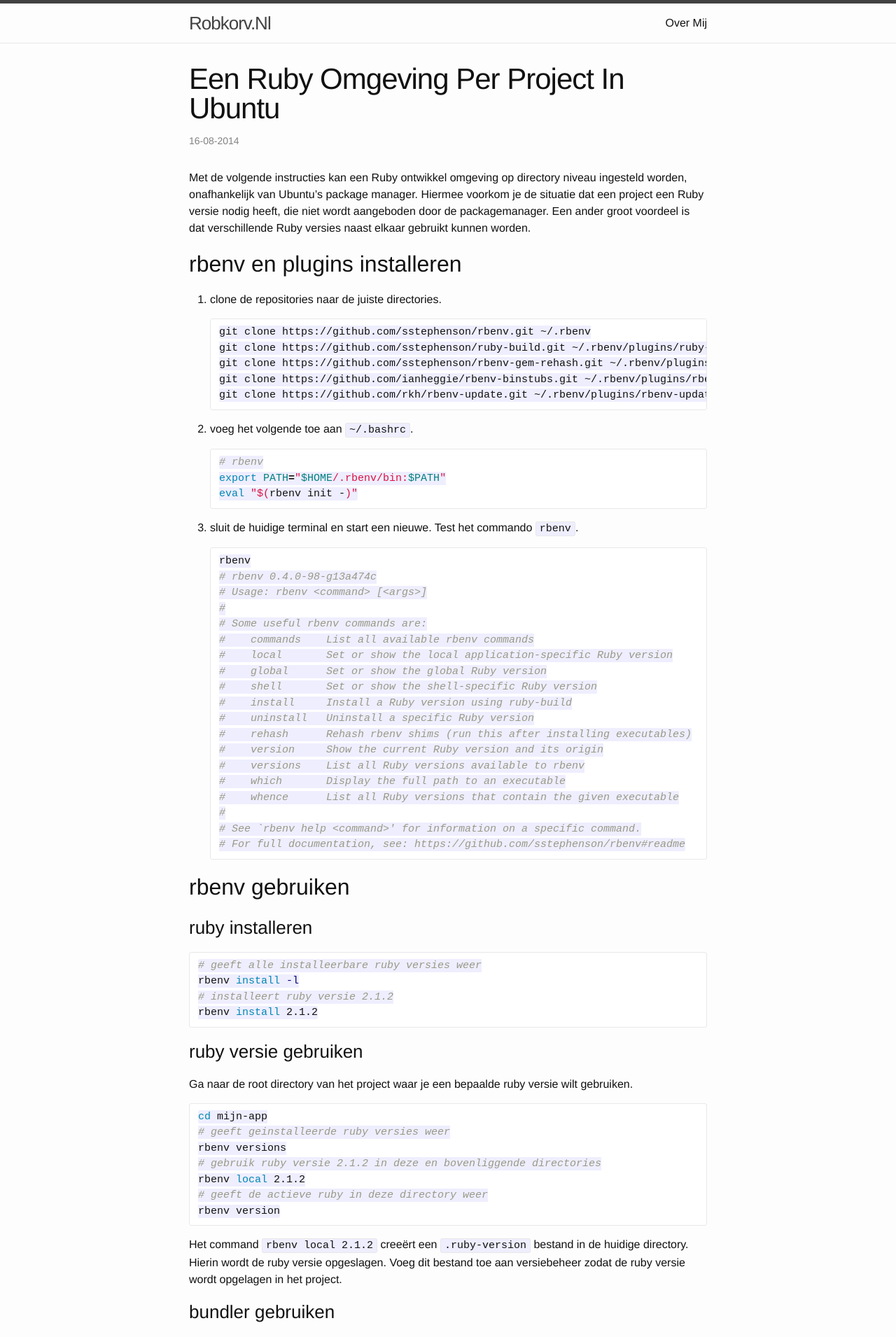
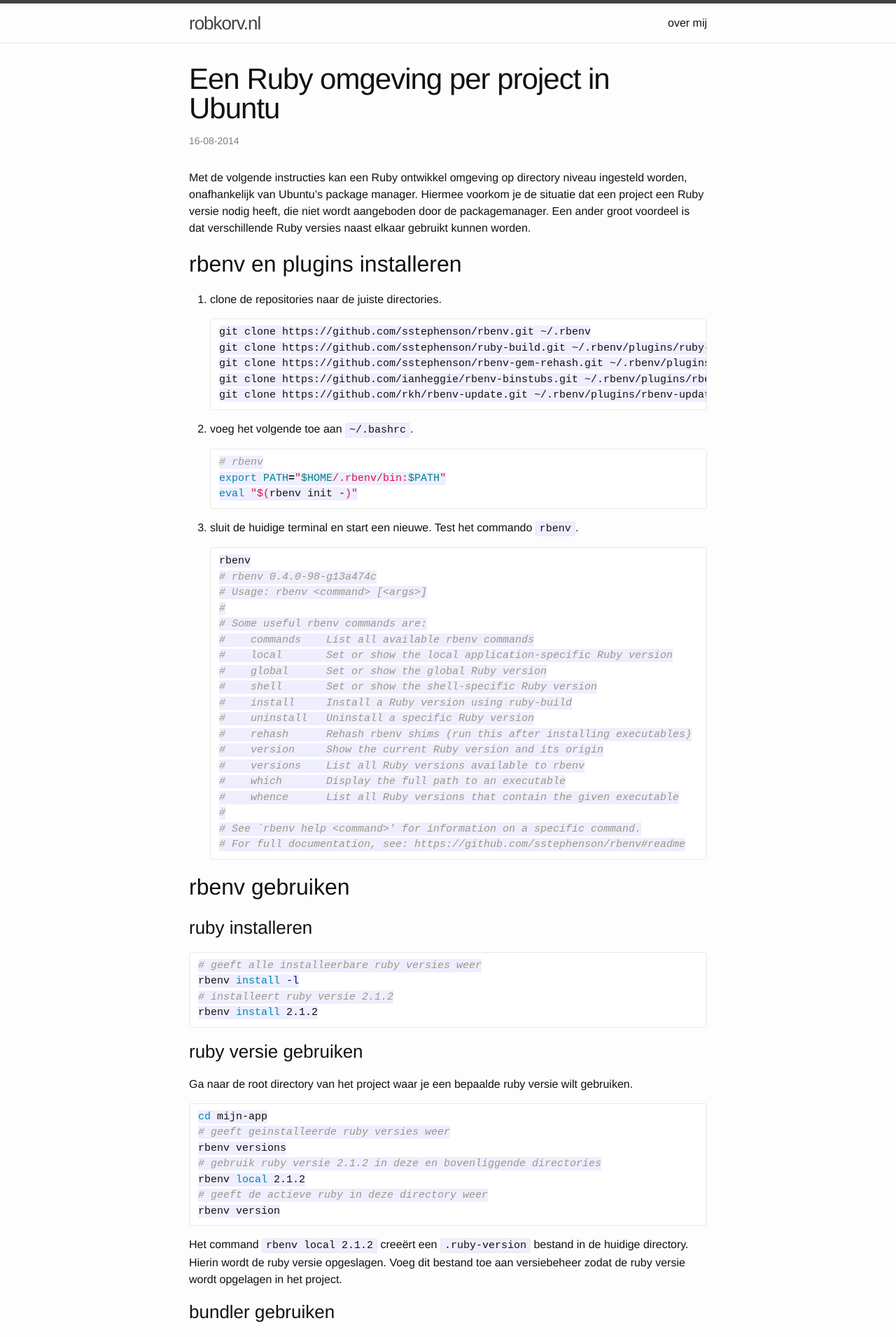
Before and after one commit to robkorv/robkorv.github.io, a Jekyll site: the page built from _posts/2014-08-16-een-ruby-omgeving-per-project-in-ubuntu.markdown, in a window 1280 px wide. Shown: the top 1910 px of the page at 70% size. Built offline with Jekyll 4.4.1, drawn with Linux system fonts in a browser that asks for light colours; comment, search, counter and statistics services are not loaded.

Commit message:
Revert "post title capitalize"
This reverts commit e017c359287b4e2110d2bf052dfd593285849e9e.

```diff
--- a/_sass/_layout.scss
+++ b/_sass/_layout.scss
@@ -2,7 +2,6 @@
  * Site header
  */
 .site-header {
-    text-transform: capitalize;
     border-top: 5px solid $grey-color-dark;
     border-bottom: 1px solid $grey-color-light;
     min-height: 56px;
@@ -199,7 +198,6 @@
 }
 
 .post-title {
-    text-transform: capitalize;
     font-size: 42px;
     letter-spacing: -1px;
     line-height: 1;
```
